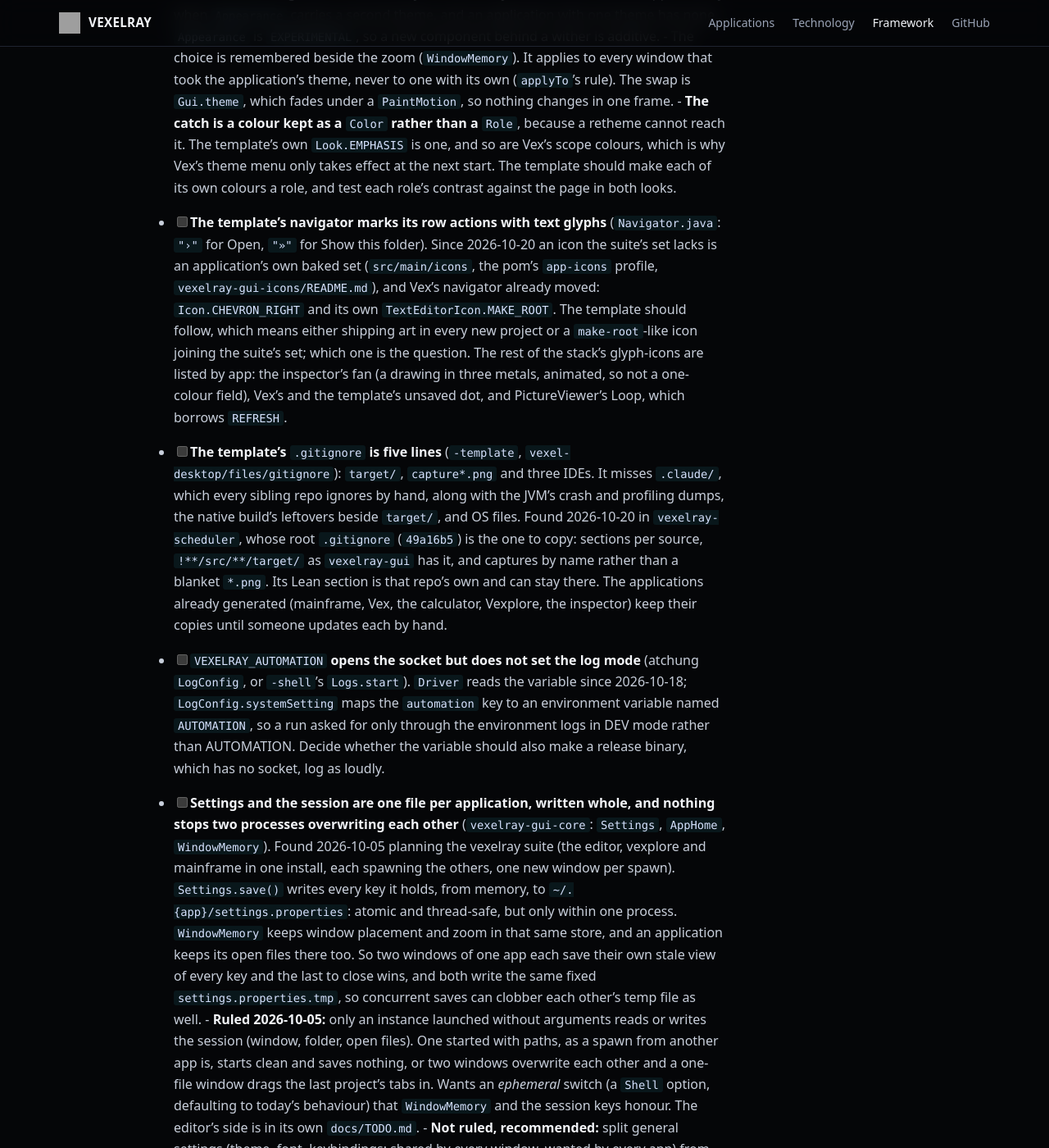
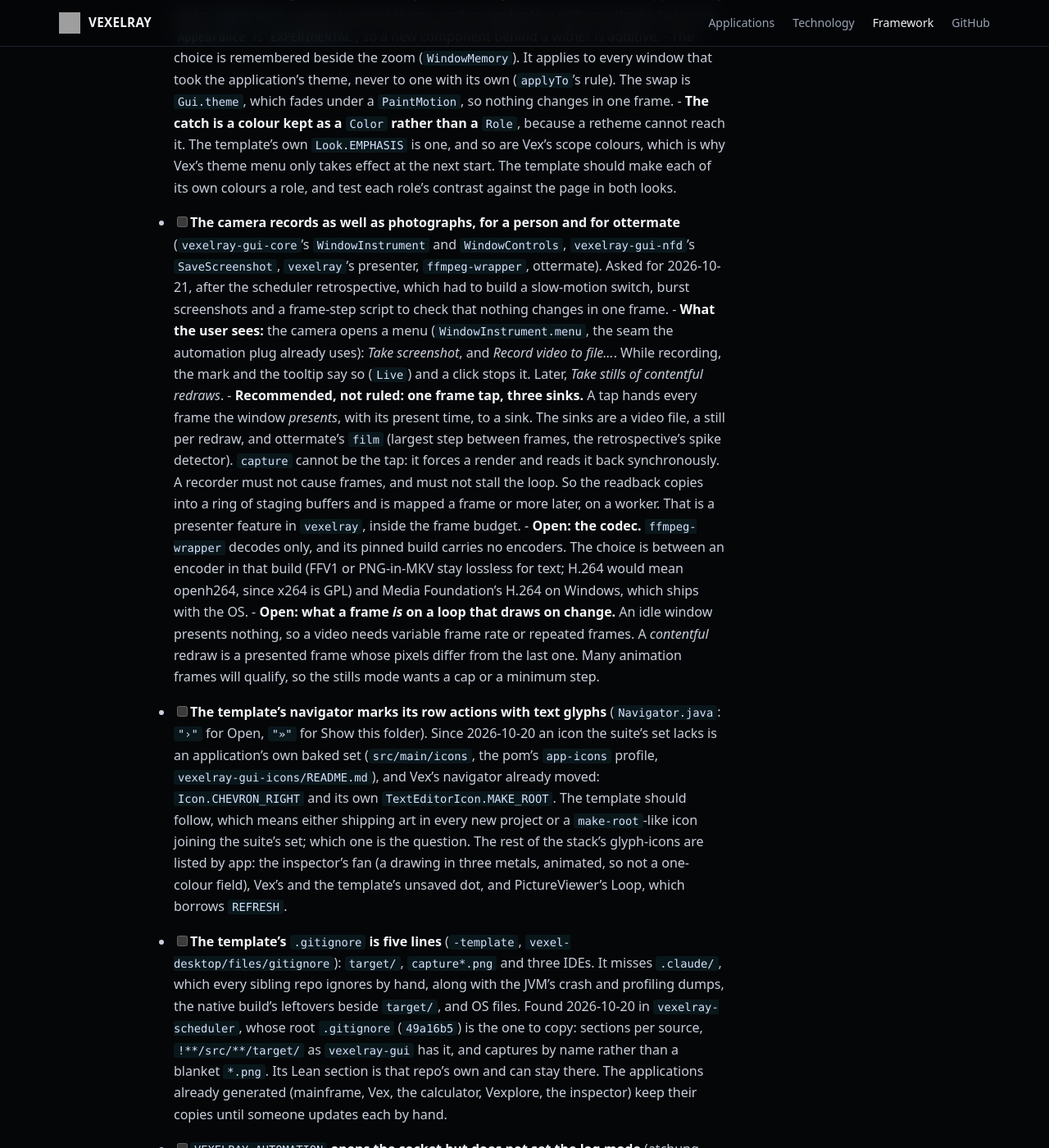
Before and after one commit to sibarum/vexelray-framework, a Jekyll site: the page built from docs/TODO.md, in a window 1280 px wide and 1400 px high, scrolled down 14480 px. Shown: the whole window at 82% size. Built offline with Jekyll 4.4.1, drawn with Linux system fonts in a browser that asks for light colours; our own code applies the rules of GitHub Pages for plain Markdown files.

Commit message:
TODO: the camera records video and stills, through one frame tap
Co-Authored-By: Claude Opus 5.5 <noreply@anthropic.com>

```diff
--- a/docs/TODO.md
+++ b/docs/TODO.md
@@ -555,6 +555,26 @@ module behind a seam that already exists. Worth doing, and none of it waits for
         The template's own `Look.EMPHASIS` is one, and so are Vex's scope colours, which is why Vex's theme
         menu only takes effect at the next start. The template should make each of its own colours a role, and
         test each role's contrast against the page in both looks.
+
+- [ ] **The camera records as well as photographs, for a person and for ottermate** (`vexelray-gui-core`'s
+      `WindowInstrument` and `WindowControls`, `vexelray-gui-nfd`'s `SaveScreenshot`, `vexelray`'s presenter,
+      `ffmpeg-wrapper`, ottermate). Asked for 2026-10-21, after the scheduler retrospective, which had to build a
+      slow-motion switch, burst screenshots and a frame-step script to check that nothing changes in one frame.
+      - **What the user sees:** the camera opens a menu (`WindowInstrument.menu`, the seam the automation plug
+        already uses): *Take screenshot*, and *Record video to file…*. While recording, the mark and the tooltip say
+        so (`Live`) and a click stops it. Later, *Take stills of contentful redraws*.
+      - **Recommended, not ruled: one frame tap, three sinks.** A tap hands every frame the window *presents*, with
+        its present time, to a sink. The sinks are a video file, a still per redraw, and ottermate's `film`
+        (largest step between frames, the retrospective's spike detector). `capture` cannot be the tap: it forces
+        a render and reads it back synchronously. A recorder must not cause frames, and must not stall the loop.
+        So the readback copies into a ring of staging buffers and is mapped a frame or more later, on a worker.
+        That is a presenter feature in `vexelray`, inside the frame budget.
+      - **Open: the codec.** `ffmpeg-wrapper` decodes only, and its pinned build carries no encoders. The choice is
+        between an encoder in that build (FFV1 or PNG-in-MKV stay lossless for text; H.264 would mean openh264,
+        since x264 is GPL) and Media Foundation's H.264 on Windows, which ships with the OS.
+      - **Open: what a frame *is* on a loop that draws on change.** An idle window presents nothing, so a video
+        needs variable frame rate or repeated frames. A *contentful* redraw is a presented frame whose pixels differ
+        from the last one. Many animation frames will qualify, so the stills mode wants a cap or a minimum step.
 
 - [ ] **The template's navigator marks its row actions with text glyphs** (`Navigator.java`: `"›"` for Open,
       `"»"` for Show this folder). Since 2026-10-20 an icon the suite's set lacks is an application's own baked
```
